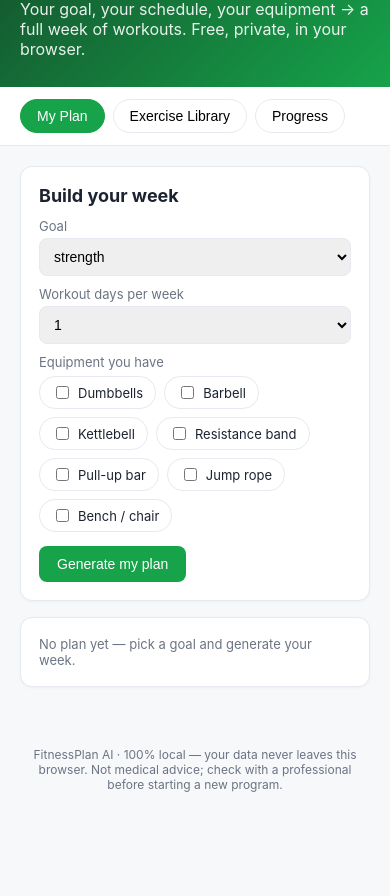
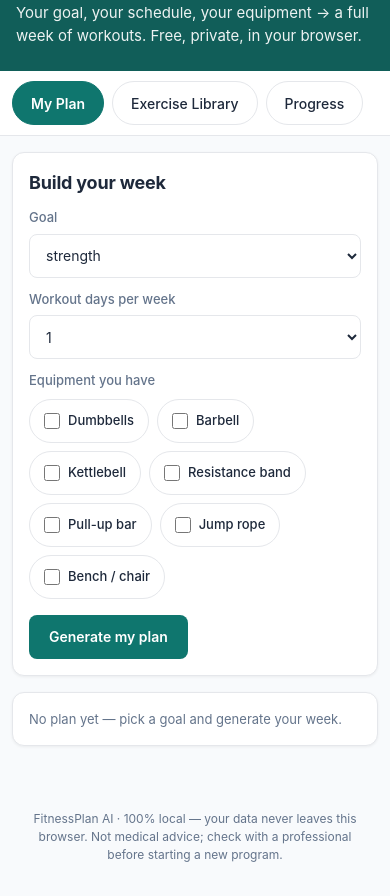
Before and after one commit to alexwboles/fitnessplan-ai, a plain HTML site: page index.html in a window 390 px wide. Shown: the part 66-962 px from the top of the page. Before the commit the page ends 882 px from the top, so only its background shows below. Drawn offline with Linux system fonts and the light colour scheme.

Commit message:
Premium design polish: light theme, teal accent, refined type & spacing
- Clean light theme, white cards (1px #e5e7eb borders, soft shadows)
- Single deep-teal accent (#0f766e) across all interactive elements; removed header gradient
- Refined type hierarchy, muted secondary text, 8/12/16/24/32px spacing scale
- Buttons/inputs with hover states + focus-visible rings; polished form controls
- Responsive under 640px: stacked cards, scrollable log table, 44px tap targets
- Removed emoji from header/chrome (no emoji asserted by tests)
- No functional changes; smoke 12/12, e2e 7/7 green

```diff
--- a/css/style.css
+++ b/css/style.css
@@ -1,38 +1,225 @@
-:root { --bg:#f7f8fa; --card:#fff; --ink:#1c2330; --muted:#6b7484; --accent:#16a34a; --accent-d:#15803d; --line:#e6e9ef; }
-* { box-sizing:border-box; }
-body { margin:0; font-family:-apple-system,BlinkMacSystemFont,"Segoe UI",Roboto,sans-serif; background:var(--bg); color:var(--ink); }
-header { background:linear-gradient(135deg,#14532d,#16a34a); color:#fff; padding:28px 20px; }
-header h1 { margin:0; font-size:26px; }
-header p { margin:6px 0 0; opacity:.9; }
-nav.tabs { display:flex; gap:8px; padding:12px 20px; background:#fff; border-bottom:1px solid var(--line); position:sticky; top:0; z-index:5; }
-nav.tabs button { border:1px solid var(--line); background:#fff; padding:8px 16px; border-radius:20px; cursor:pointer; font-size:14px; }
-nav.tabs button.active { background:var(--accent); color:#fff; border-color:var(--accent); }
-main { max-width:900px; margin:0 auto; padding:20px; }
-.card { background:var(--card); border:1px solid var(--line); border-radius:12px; padding:18px; margin-bottom:16px; box-shadow:0 1px 3px rgba(0,0,0,.04); }
-.card h2 { margin:0 0 12px; font-size:18px; }
-label { display:block; font-size:13px; color:var(--muted); margin:10px 0 4px; }
-select, input[type=text], input[type=number] { width:100%; padding:9px 10px; border:1px solid var(--line); border-radius:8px; font-size:14px; }
-.checks { display:flex; flex-wrap:wrap; gap:8px; margin-top:6px; }
-.checks label { display:flex; align-items:center; gap:6px; border:1px solid var(--line); border-radius:16px; padding:6px 12px; font-size:13px; color:var(--ink); margin:0; cursor:pointer; }
-.btn { background:var(--accent); color:#fff; border:none; border-radius:8px; padding:10px 18px; font-size:14px; cursor:pointer; margin-top:14px; }
-.btn:hover { background:var(--accent-d); }
-.btn.ghost { background:#fff; color:var(--accent); border:1px solid var(--accent); }
-.week { display:grid; grid-template-columns:repeat(auto-fit,minmax(200px,1fr)); gap:10px; }
-.day { border:1px solid var(--line); border-radius:10px; padding:12px; background:#fbfcfd; }
-.day.workout { border-left:4px solid var(--accent); background:#fff; }
-.day h3 { margin:0 0 6px; font-size:14px; }
-.day .wname { font-weight:600; font-size:13px; color:var(--accent-d); }
-.day ul { margin:8px 0 0; padding-left:18px; font-size:13px; }
-.day .rx { font-size:12px; color:var(--muted); margin-top:6px; }
-.streak { display:flex; gap:16px; align-items:center; }
-.streak .num { font-size:40px; font-weight:800; color:var(--accent-d); }
-table.log { width:100%; border-collapse:collapse; font-size:14px; }
-table.log td, table.log th { padding:8px; border-bottom:1px solid var(--line); text-align:left; }
-.exgrid { display:grid; grid-template-columns:repeat(auto-fill,minmax(220px,1fr)); gap:10px; }
-.ex { border:1px solid var(--line); border-radius:10px; padding:10px 12px; font-size:13px; }
-.ex b { display:block; font-size:14px; }
-.ex .m { color:var(--muted); font-size:12px; }
-.ex .eq { display:inline-block; margin-top:6px; font-size:11px; background:#eef6f0; color:var(--accent-d); border-radius:10px; padding:2px 8px; }
-.hint { font-size:13px; color:var(--muted); }
-footer { text-align:center; color:var(--muted); font-size:12px; padding:24px; }
-@media print { nav.tabs, .btn, header p { display:none; } }
+/* FitnessPlan AI — premium light theme */
+:root {
+  --bg: #f8fafc;
+  --card: #ffffff;
+  --ink: #1e293b;
+  --muted: #64748b;
+  --accent: #0f766e;        /* deep teal — the single accent color */
+  --accent-dark: #115e59;
+  --accent-soft: #f0fdfa;
+  --accent-ring: rgba(15, 118, 110, .15);
+  --line: #e5e7eb;
+  --radius: 12px;
+  --shadow: 0 1px 3px rgba(0, 0, 0, .06);
+}
+
+* { box-sizing: border-box; }
+
+body {
+  margin: 0;
+  font-family: -apple-system, BlinkMacSystemFont, "Segoe UI", Roboto, Inter, sans-serif;
+  background: var(--bg);
+  color: var(--ink);
+  line-height: 1.5;
+  -webkit-font-smoothing: antialiased;
+}
+
+/* ---------- header ---------- */
+header {
+  background: var(--accent-dark);
+  color: #fff;
+  padding: 32px 20px;
+}
+header > * { max-width: 860px; margin-left: auto; margin-right: auto; }
+header h1 { margin: 0; font-size: 28px; font-weight: 700; letter-spacing: -0.5px; }
+header p { margin: 8px 0 0; font-size: 15px; opacity: .92; max-width: 640px; }
+
+/* ---------- tabs ---------- */
+nav.tabs {
+  display: flex;
+  gap: 8px;
+  padding: 12px 20px;
+  background: var(--card);
+  border-bottom: 1px solid var(--line);
+  position: sticky;
+  top: 0;
+  z-index: 5;
+}
+nav.tabs button {
+  border: 1px solid var(--line);
+  background: var(--card);
+  color: var(--ink);
+  padding: 10px 18px;
+  min-height: 44px;
+  border-radius: 999px;
+  cursor: pointer;
+  font-size: 14px;
+  font-weight: 500;
+  font-family: inherit;
+  transition: background .15s ease, border-color .15s ease, color .15s ease;
+}
+nav.tabs button:hover { border-color: var(--accent); color: var(--accent-dark); }
+nav.tabs button.active {
+  background: var(--accent);
+  color: #fff;
+  border-color: var(--accent);
+  font-weight: 600;
+}
+
+/* ---------- layout ---------- */
+main { max-width: 900px; margin: 0 auto; padding: 24px 20px; }
+.card {
+  background: var(--card);
+  border: 1px solid var(--line);
+  border-radius: var(--radius);
+  padding: 24px;
+  margin-bottom: 16px;
+  box-shadow: var(--shadow);
+}
+.card h2 { margin: 0 0 12px; font-size: 18px; font-weight: 650; letter-spacing: -0.2px; }
+
+/* ---------- forms ---------- */
+label {
+  display: block;
+  font-size: 13px;
+  font-weight: 500;
+  color: var(--muted);
+  margin: 12px 0 6px;
+}
+select, input[type=text], input[type=number] {
+  width: 100%;
+  padding: 10px 12px;
+  min-height: 44px;
+  border: 1px solid var(--line);
+  border-radius: 8px;
+  font-size: 14px;
+  font-family: inherit;
+  color: var(--ink);
+  background: var(--card);
+  transition: border-color .15s ease, box-shadow .15s ease;
+}
+select:focus, input:focus {
+  outline: none;
+  border-color: var(--accent);
+  box-shadow: 0 0 0 3px var(--accent-ring);
+}
+button:focus-visible, select:focus-visible, input:focus-visible, a:focus-visible {
+  outline: 2px solid var(--accent);
+  outline-offset: 2px;
+}
+
+.checks { display: flex; flex-wrap: wrap; gap: 8px; margin-top: 8px; }
+.checks label {
+  display: inline-flex;
+  align-items: center;
+  gap: 8px;
+  border: 1px solid var(--line);
+  border-radius: 999px;
+  padding: 8px 14px;
+  min-height: 44px;
+  font-size: 13px;
+  font-weight: 500;
+  color: var(--ink);
+  margin: 0;
+  cursor: pointer;
+  background: var(--card);
+  transition: border-color .15s ease, background .15s ease;
+}
+.checks label:hover { border-color: var(--accent); }
+.checks label:has(input:checked) { border-color: var(--accent); background: var(--accent-soft); color: var(--accent-dark); }
+.checks input[type=checkbox] { accent-color: var(--accent); width: 16px; height: 16px; margin: 0; }
+
+/* ---------- buttons ---------- */
+.btn {
+  background: var(--accent);
+  color: #fff;
+  border: none;
+  border-radius: 8px;
+  padding: 12px 20px;
+  min-height: 44px;
+  font-size: 14px;
+  font-weight: 600;
+  font-family: inherit;
+  cursor: pointer;
+  margin-top: 16px;
+  transition: background .15s ease, box-shadow .15s ease;
+}
+.btn:hover { background: var(--accent-dark); }
+.btn:active { box-shadow: inset 0 1px 2px rgba(0, 0, 0, .12); }
+.btn:disabled { opacity: .7; cursor: default; }
+.btn.ghost { background: var(--card); color: var(--accent-dark); border: 1px solid var(--accent); }
+.btn.ghost:hover { background: var(--accent-soft); }
+
+/* ---------- plan week ---------- */
+.week { display: grid; grid-template-columns: repeat(auto-fit, minmax(200px, 1fr)); gap: 12px; }
+.day {
+  border: 1px solid var(--line);
+  border-radius: 10px;
+  padding: 16px;
+  background: #fbfcfd;
+}
+.day.workout { border-left: 4px solid var(--accent); background: var(--card); box-shadow: var(--shadow); }
+.day h3 { margin: 0 0 8px; font-size: 12px; font-weight: 650; color: var(--muted); text-transform: uppercase; letter-spacing: .06em; }
+.day .wname { font-weight: 650; font-size: 14px; color: var(--accent-dark); }
+.day ul { margin: 8px 0 0; padding-left: 20px; font-size: 13px; line-height: 1.7; }
+.day .rx { font-size: 12px; color: var(--muted); margin-top: 8px; }
+
+/* ---------- progress ---------- */
+.streak { display: flex; gap: 32px; align-items: center; }
+.streak .num { font-size: 44px; font-weight: 750; color: var(--accent-dark); letter-spacing: -1px; line-height: 1; }
+table.log { width: 100%; border-collapse: collapse; font-size: 14px; }
+table.log td, table.log th { padding: 10px 8px; border-bottom: 1px solid var(--line); text-align: left; }
+table.log th { font-size: 12px; font-weight: 600; text-transform: uppercase; letter-spacing: .05em; color: var(--muted); }
+table.log tr:last-child td { border-bottom: none; }
+
+/* ---------- exercise library ---------- */
+.exgrid { display: grid; grid-template-columns: repeat(auto-fill, minmax(220px, 1fr)); gap: 12px; }
+.ex {
+  border: 1px solid var(--line);
+  border-radius: 10px;
+  padding: 12px 14px;
+  font-size: 13px;
+  background: var(--card);
+  transition: box-shadow .15s ease, border-color .15s ease;
+}
+.ex:hover { border-color: var(--accent); box-shadow: var(--shadow); }
+.ex b { display: block; font-size: 14px; font-weight: 600; margin-bottom: 2px; }
+.ex .m { color: var(--muted); font-size: 12px; }
+.ex .eq {
+  display: inline-block;
+  margin: 8px 4px 0 0;
+  font-size: 11px;
+  font-weight: 500;
+  background: var(--accent-soft);
+  color: var(--accent-dark);
+  border: 1px solid #99f6e4;
+  border-radius: 999px;
+  padding: 3px 10px;
+}
+
+.hint { font-size: 13px; color: var(--muted); line-height: 1.6; }
+
+footer {
+  text-align: center;
+  color: var(--muted);
+  font-size: 12px;
+  padding: 32px 20px;
+  max-width: 640px;
+  margin: 0 auto;
+}
+
+/* ---------- responsive ---------- */
+@media (max-width: 640px) {
+  header { padding: 24px 16px; }
+  header h1 { font-size: 24px; }
+  main { padding: 16px 12px; }
+  nav.tabs { padding: 10px 12px; overflow-x: auto; }
+  nav.tabs button { flex-shrink: 0; }
+  .card { padding: 16px; }
+  .week { grid-template-columns: 1fr; }
+  .exgrid { grid-template-columns: 1fr; }
+  .streak { gap: 24px; }
+  table.log { display: block; overflow-x: auto; white-space: nowrap; }
+}
+
+@media print { nav.tabs, .btn, header p { display: none; } }
--- a/index.html
+++ b/index.html
@@ -8,7 +8,7 @@
 </head>
 <body>
 <header>
-  <h1>🏋️ FitnessPlan AI</h1>
+  <h1>FitnessPlan AI</h1>
   <p>Your goal, your schedule, your equipment → a full week of workouts. Free, private, in your browser.</p>
 </header>
 <nav class="tabs">
--- a/js/app.js
+++ b/js/app.js
@@ -70,7 +70,7 @@ function wirePlanButtons(plan) {
       const d = plan.days[parseInt(b.getAttribute("data-done"), 10)];
       const logs = FP.logWorkout(store.get("logs", []), FP.todayISO(), d.workout.name);
       store.set("logs", logs);
-      b.textContent = "Logged ✓"; b.disabled = true;
+      b.textContent = "Logged"; b.disabled = true;
     };
   });
 }
```
